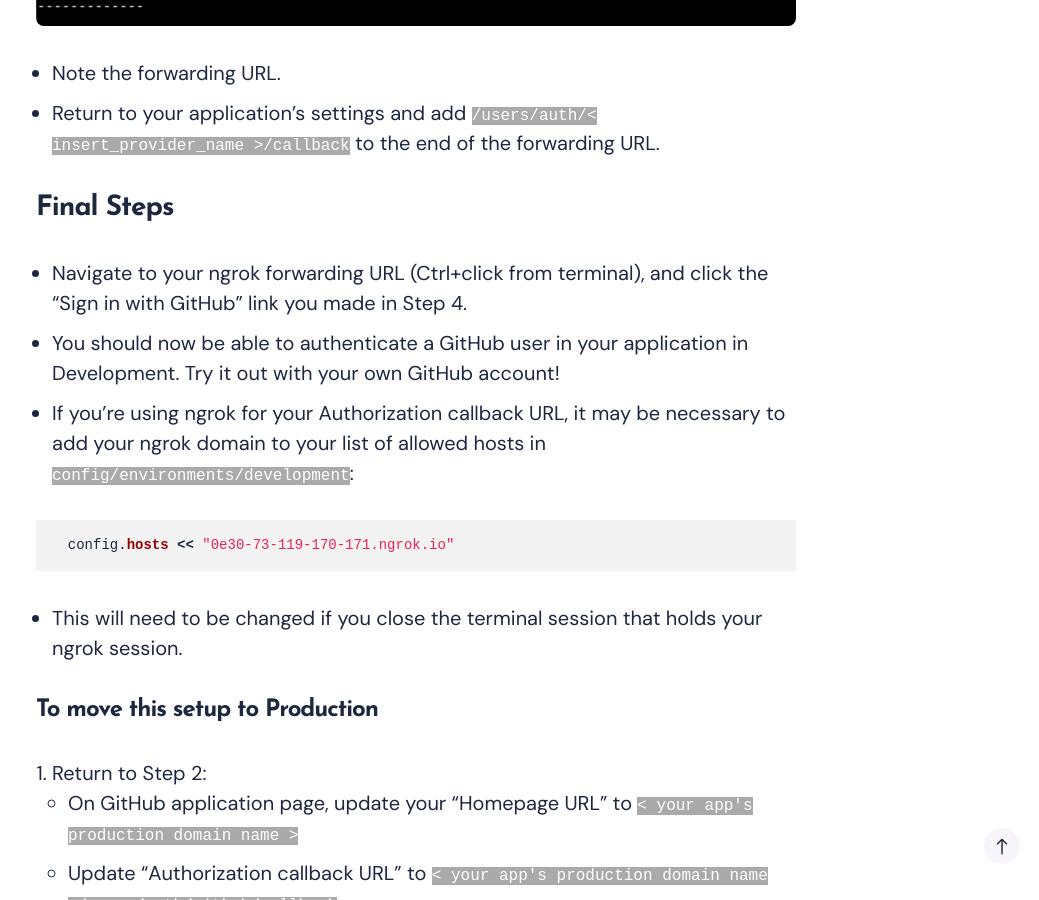
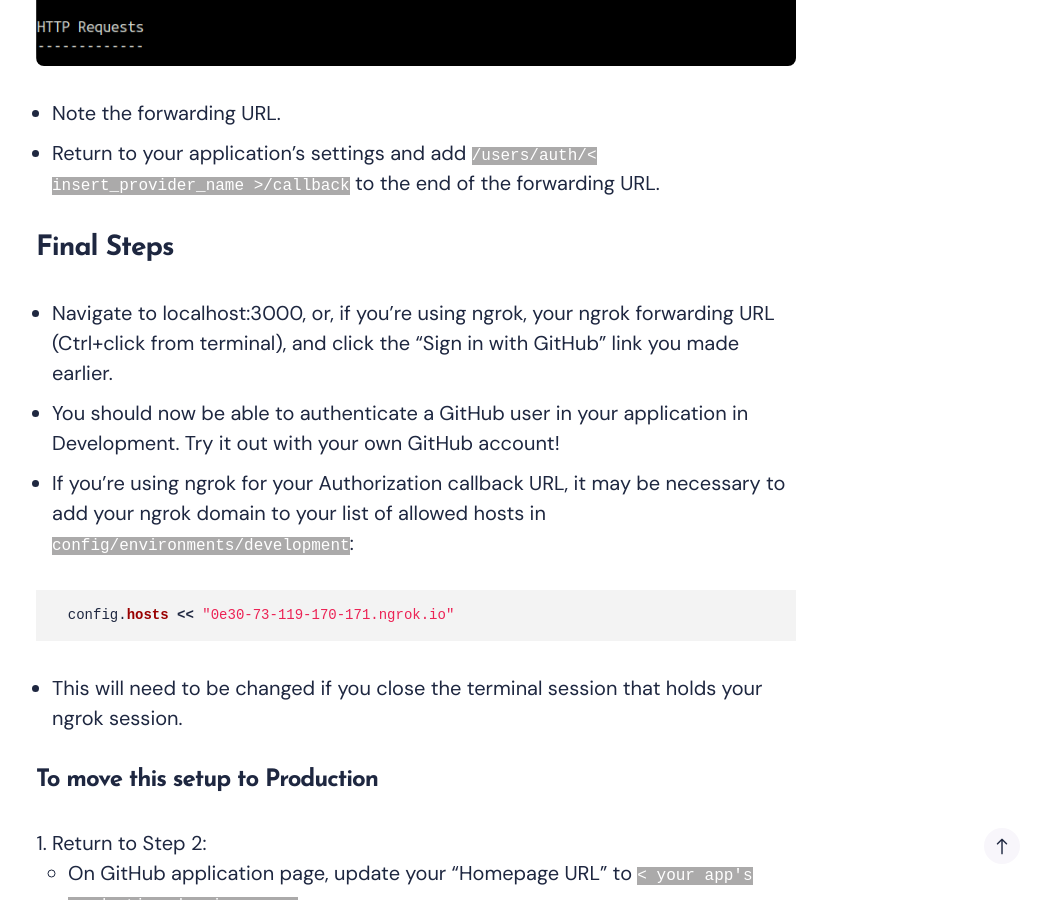
Before and after one commit to joe-mccann-dev/portfolio, a Jekyll site: the page built from _posts/2021-12-29-setting-up-omniauth-authentication-in-development.md, in a window 1280 px wide and 900 px high, scrolled down 5912 px. Shown: the whole window, without its empty margins (224-1263 px from the left). Built offline with Jekyll 4.4.1, drawn with Linux system fonts in a browser that asks for light colours; nearby versions of some CDN libraries; some of the changed text lies outside the part shown.

Commit message:
Minor fixes to latest blog post.

```diff
--- a/_posts/2021-12-29-setting-up-omniauth-authentication-in-development.md
+++ b/_posts/2021-12-29-setting-up-omniauth-authentication-in-development.md
@@ -106,7 +107,7 @@ The final command, `ngrok http 3000`, will bring up the ngrok UI:
 
 ## Final Steps
 
-- Navigate to your ngrok forwarding URL (Ctrl+click from terminal), and click the "Sign in with GitHub" link you made in Step 4.
+- Navigate to localhost:3000, or, if you're using ngrok, your ngrok forwarding URL (Ctrl+click from terminal), and click the "Sign in with GitHub" link you made earlier.
 - You should now be able to authenticate a GitHub user in your application in Development. Try it out with your own GitHub account!
 - If you're using ngrok for your Authorization callback URL, it may be necessary to add your ngrok domain to your list of allowed hosts in `config/environments/development`:
 {% highlight ruby %}
```
Also changed, not shown: other parts of _posts/2021-12-29-setting-up-omniauth-authentication-in-development.md (+1 -0 lines).
